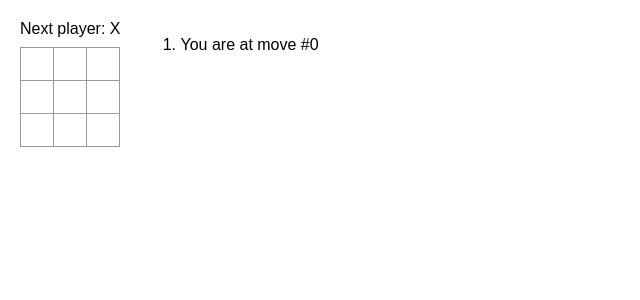
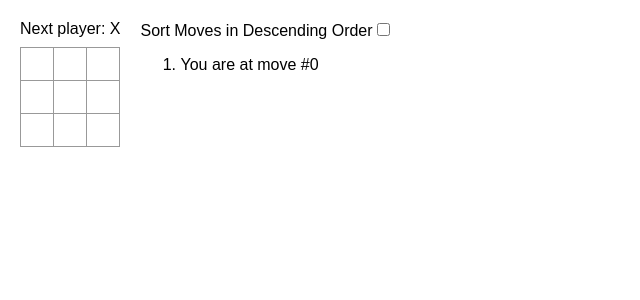
Before and after one commit to SoSoSammy/react-tic-tac-toe, a React (Vite) app: page / in a window 1280 px wide. Shown: the top 300 px of the page, without its empty margins (0-640 px from the left). Built offline with nearby package versions, Linux system fonts and the light colour scheme.

Commit message:
Add checkbox to sort moves

```diff
--- a/src/App.jsx
+++ b/src/App.jsx
@@ -110,6 +110,8 @@ export default function Game() {
         <Board xIsNext={xIsNext} squares={currentSquares} onPlay={handlePlay} />
       </div>
       <div className="game-info">
+        <label htmlFor="sort-moves">Sort Moves in Descending Order</label>
+        <input id="sort-moves" type="checkbox" />
         <ol>{moves}</ol>
       </div>
     </div>
```
